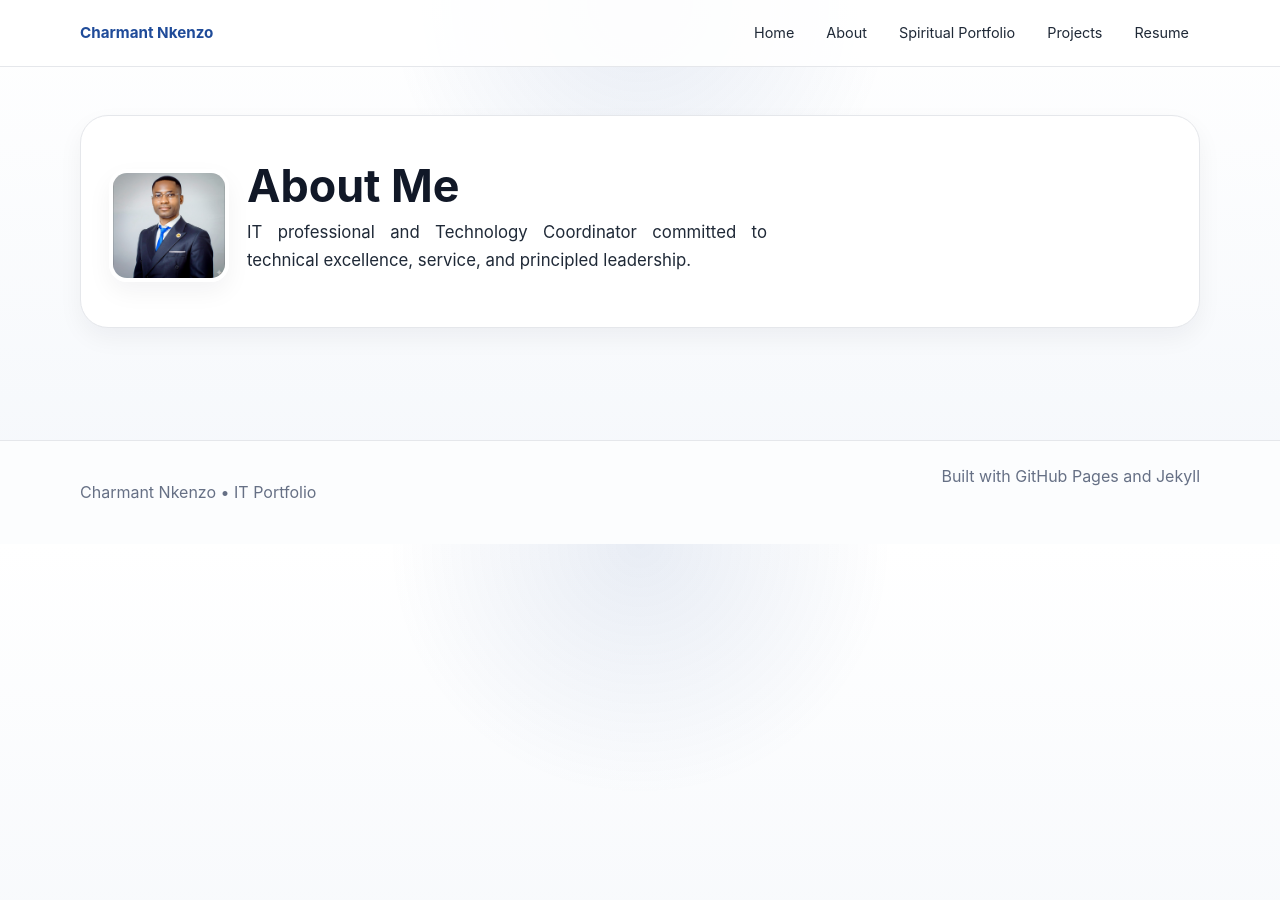
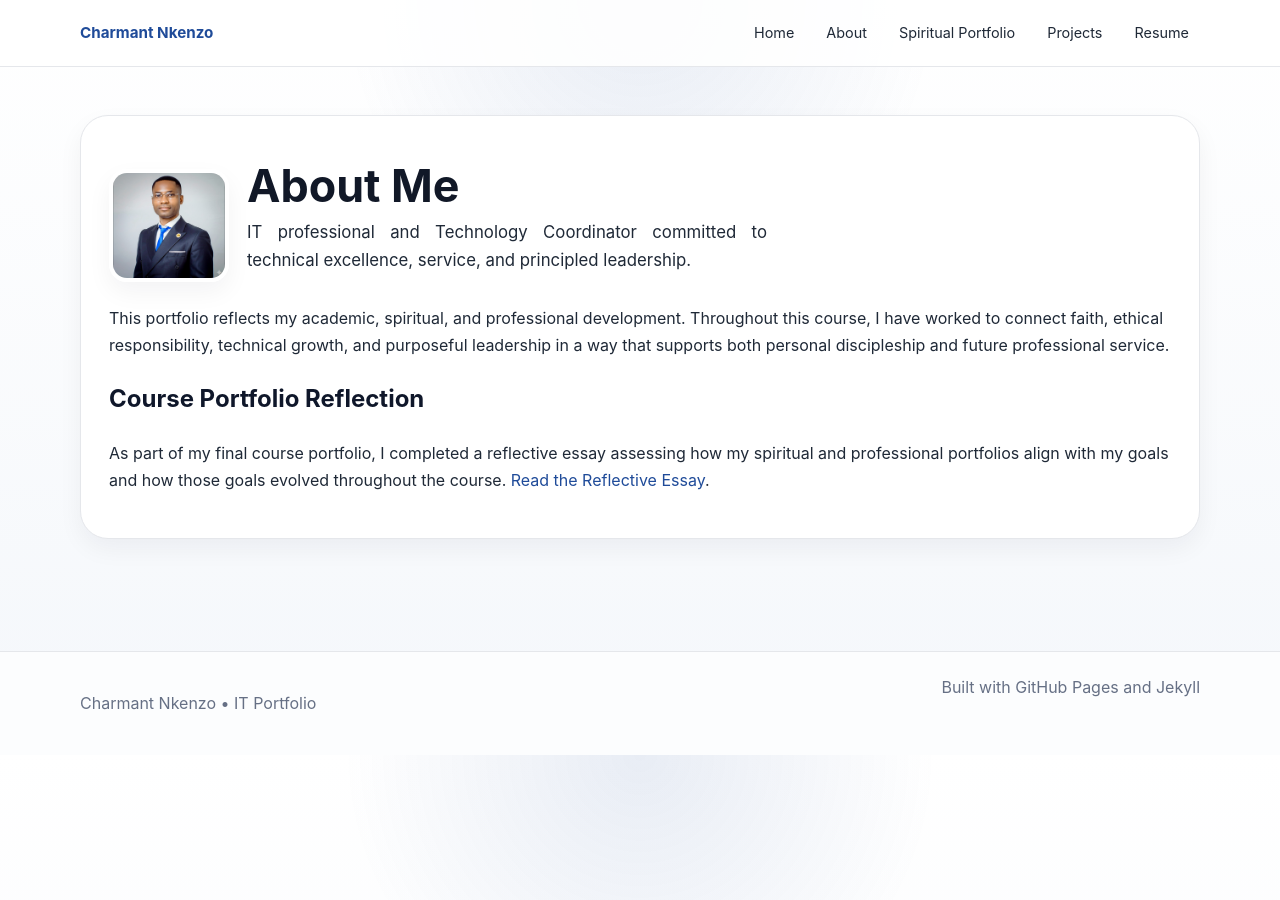
Before and after one commit to guychel20/charmantnkenzo.github.io, a Jekyll site: the page built from about.md, in a window 1280 px wide. Built offline with Jekyll 4.4.1, drawn with Linux system fonts in a browser that asks for light colours; our own code applies the rules of GitHub Pages for plain Markdown files.

Commit message:
Revised ALL

```diff
--- a/about.md
+++ b/about.md
@@ -13,5 +13,13 @@ permalink: /about/
     </div>
   </div>
 
-  <!-- your About content here -->
+  <p>
+    This portfolio reflects my academic, spiritual, and professional development. Throughout this course, I have worked to connect faith, ethical responsibility, technical growth, and purposeful leadership in a way that supports both personal discipleship and future professional service.
+  </p>
+
+  <h2>Course Portfolio Reflection</h2>
+  <p>
+    As part of my final course portfolio, I completed a reflective essay assessing how my spiritual and professional portfolios align with my goals and how those goals evolved throughout the course.
+    <a href="{{ '/reflection/' | relative_url }}">Read the Reflective Essay</a>.
+  </p>
 </div>
```
